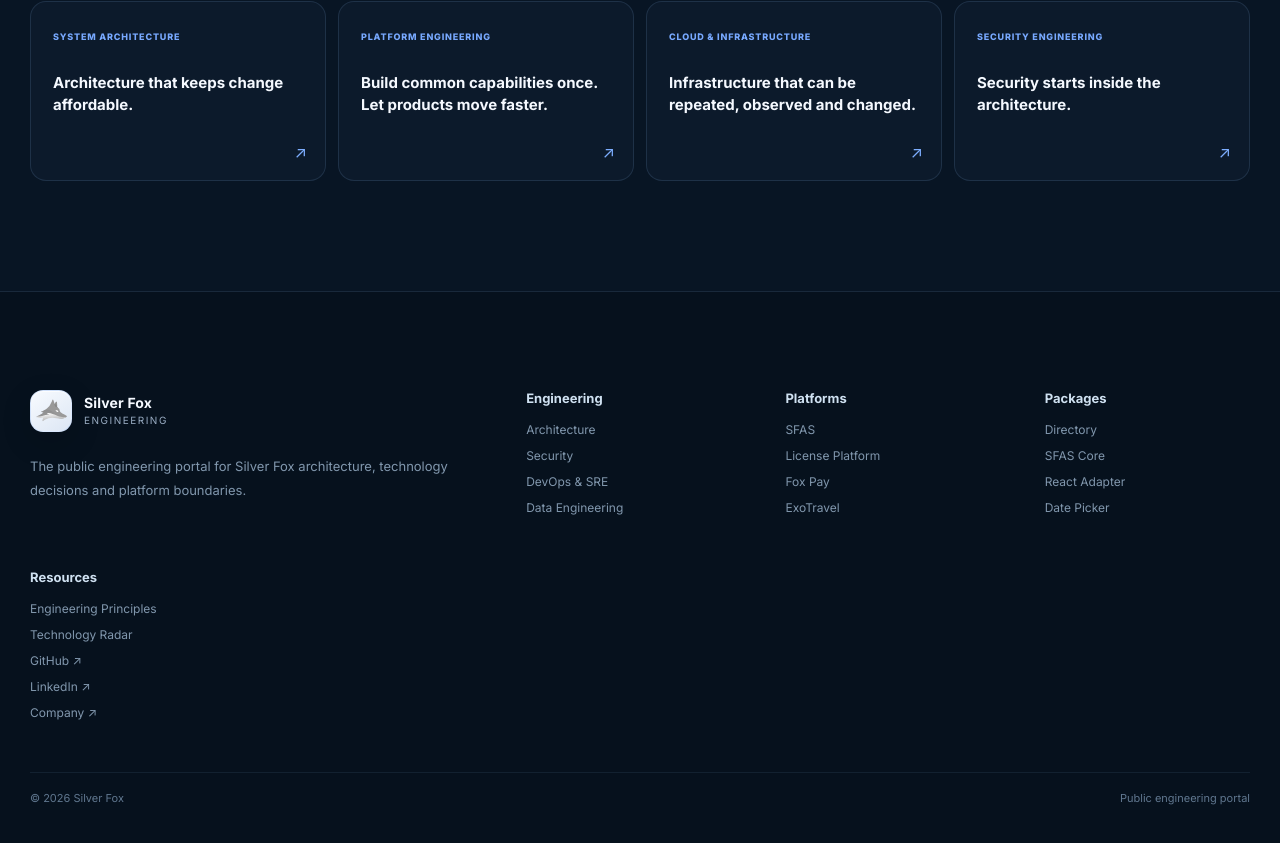
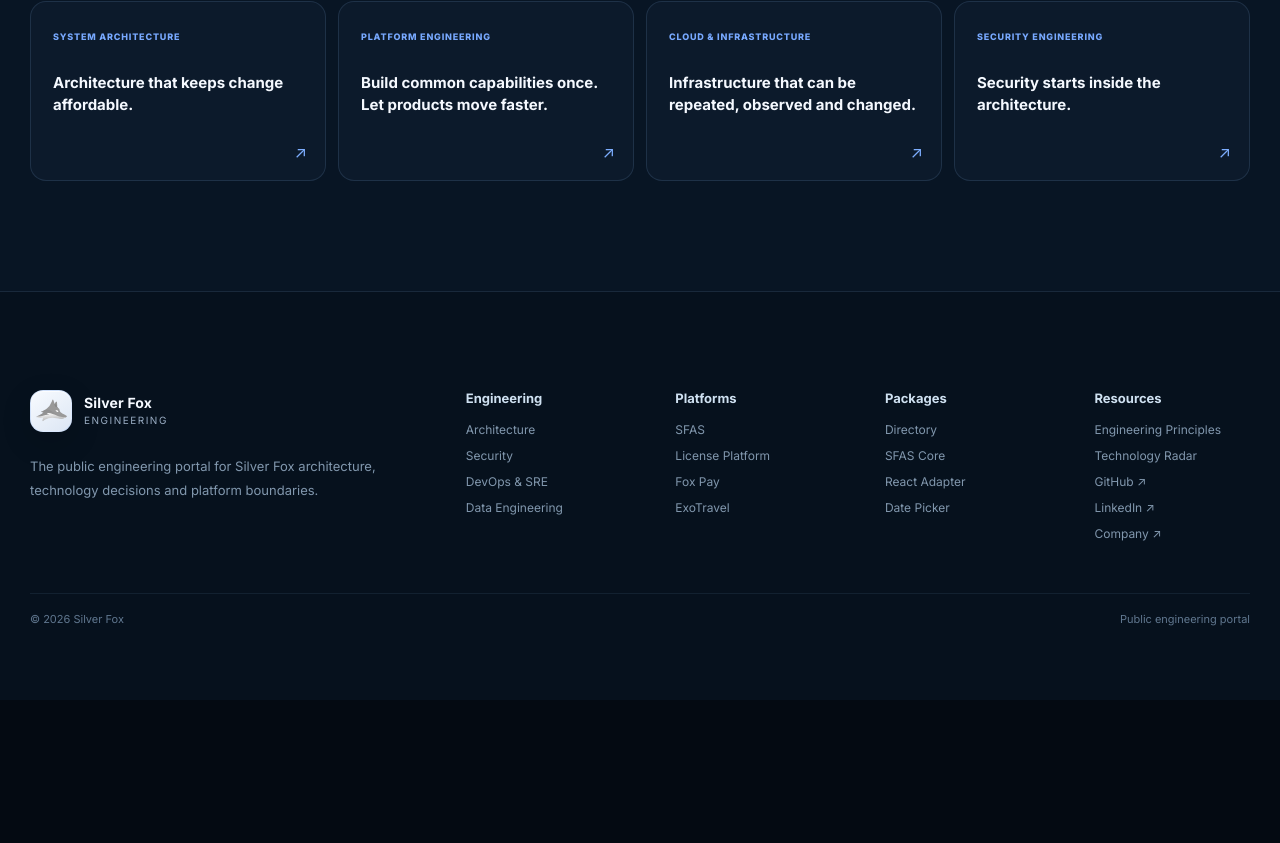
Before and after one commit to silverfoxcloud/silverfox-engineering, a Next.js app: page /ai/ in a window 1280 px wide. Shown: the part 2595-3438 px from the top of the page. After the commit the page ends 3295 px from the top, so only its background shows below. Built offline with nearby package versions, Linux system fonts and the light colour scheme.

Commit message:
style: accommodate packages in ecosystem footer

```diff
--- a/app/portal-refinement.css
+++ b/app/portal-refinement.css
@@ -419,7 +419,7 @@
 
 .footerGrid {
   display: grid;
-  grid-template-columns: minmax(260px, 1.4fr) repeat(3, minmax(150px, .65fr));
+  grid-template-columns: minmax(260px, 1.35fr) repeat(4, minmax(125px, .55fr));
   gap: 54px;
   padding-top: 58px;
   padding-bottom: 52px;
@@ -545,7 +545,8 @@
     order: initial;
   }
 
-  .footerGrid { grid-template-columns: 1.2fr 1fr 1fr; }
+  .footerGrid { grid-template-columns: repeat(2, minmax(0, 1fr)); }
+  .footerIdentity { grid-column: 1 / -1; }
   .footerIdentity { grid-column: 1 / -1; }
 }
 
```
